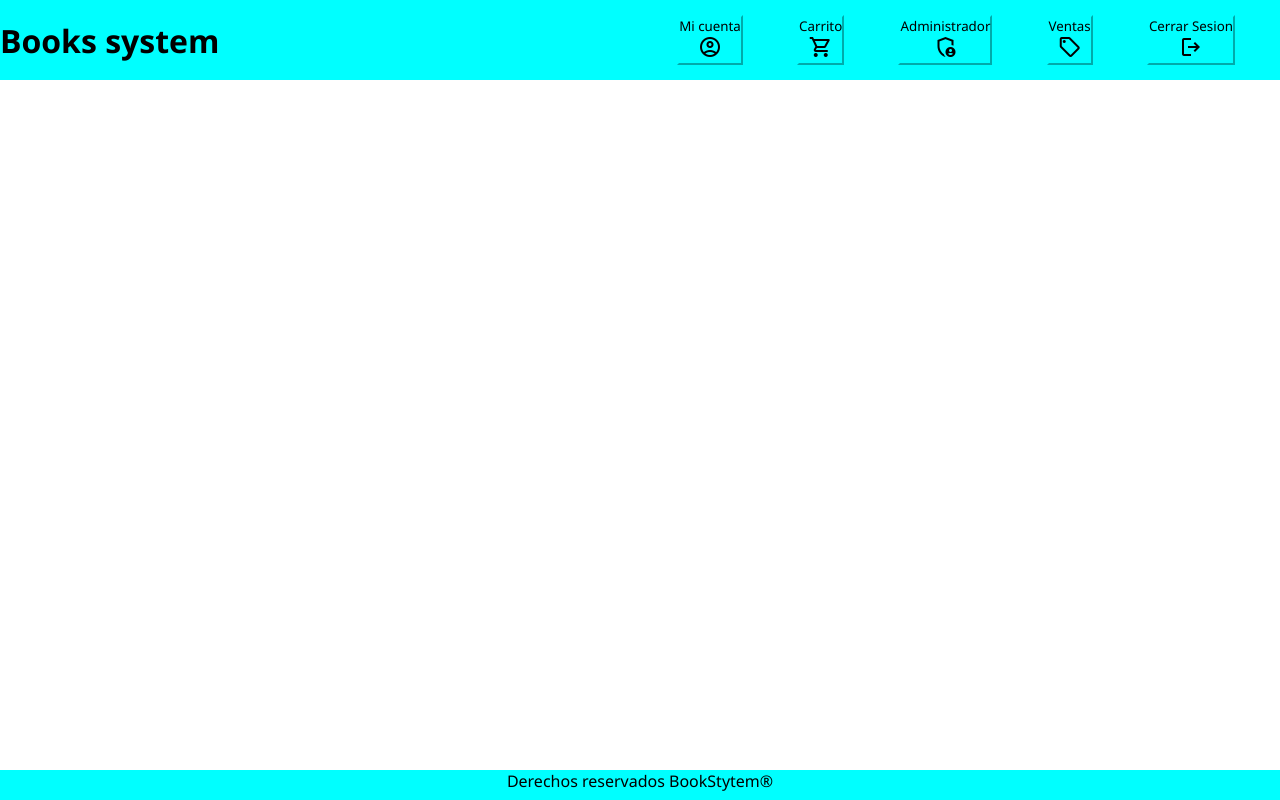
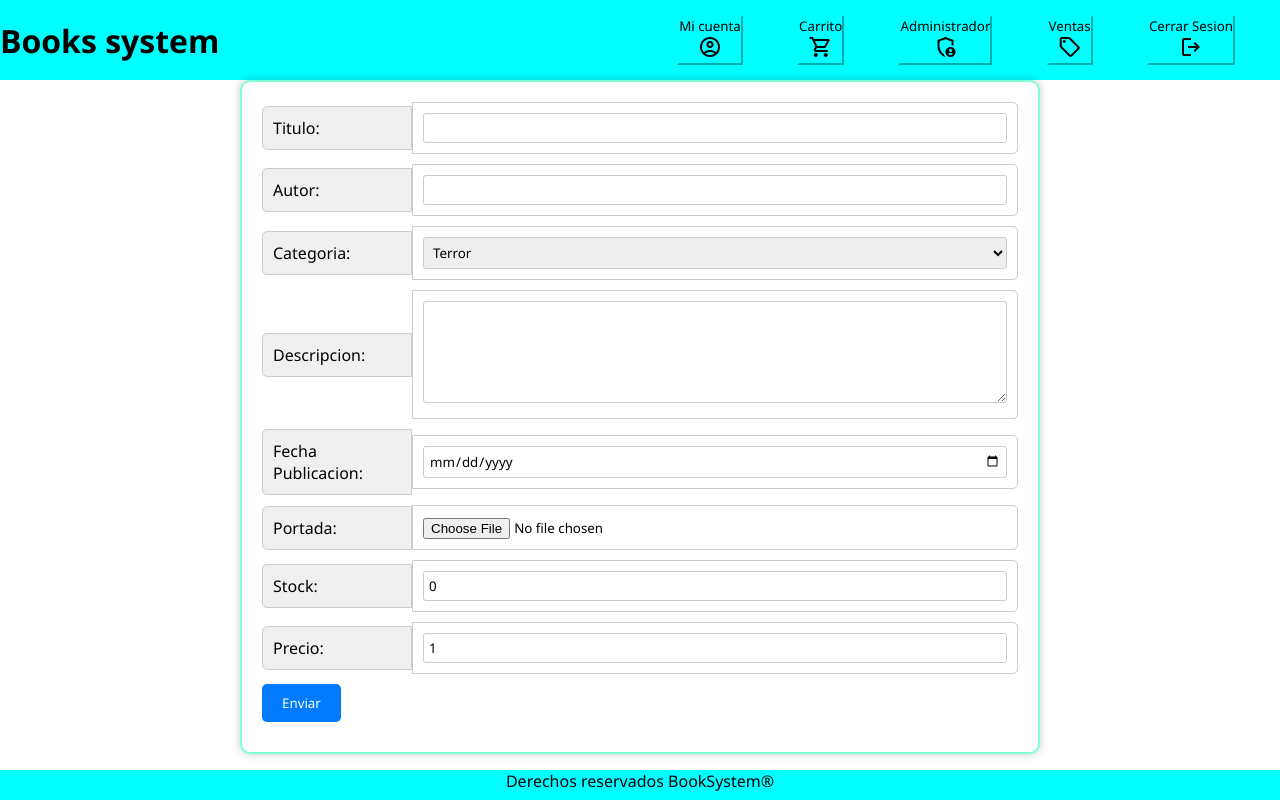
Before and after one commit to JuanDouCore/LibroSystem-ECOMMERCE, a PHP site: page /admin/cargar_libro.php in a window 1280 px wide. Run offline with PHP 8.4, Linux system fonts and the light colour scheme; the visitor is signed in with stand-in values (Sample User, id 1).

Commit message:
cargar libro

```diff
--- a/admin/cargar_libro.php
+++ b/admin/cargar_libro.php
@@ -157,13 +157,77 @@
 
 
     <section id="seccionCargarLibroPhp">
+                <?php
 
-                <div>
-                    <form action=""></form>
+                if(isset($_SESSION['errorCargaLibro'])){
+                    echo '<p style="color:red;"> '.$_SESSION['errorCargaLibro'].' </p>';
+                    unset($_SESSION['errorCargaLibro']);
+                }
+
+                ?>
+                <div class="formularioCarga">
+                    <form action="../controllers/adminController.php" method="post" enctype="multipart/form-data">
+                        <div class="form-group">
+                            <div class="label-box">Titulo:</div>
+                            <div class="input-box">
+                                <input type="text" name="titulo" required>
+                            </div>
+                        </div>
+                        <div class="form-group">
+                            <div class="label-box">Autor:</div>
+                            <div class="input-box">
+                                <input type="text" name="autor" required>
+                            </div>
+                        </div>
+                        <div class="form-group">
+                            <div class="label-box">Categoria:</div>
+                            <div class="input-box">
+                                <select name="categoria" id="categoria">
+                                    <option value="TERROR">Terror</option>
+                                    <option value="COMEDIA">Comedia</option>
+                                </select>
+                            </div>
+                        </div>
+                        <div class="form-group">
+                            <div class="label-box">Descripcion:</div>
+                            <div class="input-box">
+                            <textarea name="descripcion" rows="5" required></textarea>
+                            </div>
+                        </div>
+                        <div class="form-group">
+                            <div class="label-box">Fecha Publicacion:</div>
+                            <div class="input-box">
+                                <input type="date" name="fecha_publicacion" required>
+                            </div>
+                        </div>
+                        <div class="form-group">
+                            <div class="label-box">Portada:</div>
+                            <div class="input-box">
+                                <input type="file" name="portada" accept="image/*" required>
+                            </div>
+                        </div>
+                        <div class="form-group">
+                            <div class="label-box">Stock:</div>
+                            <div class="input-box">
+                                <input type="number" min="0" value = "0" name="stock" required>
+                            </div>
+                        </div>
+                        <div class="form-group">
+                            <div class="label-box">Precio:</div>
+                            <div class="input-box">
+                                <input type="number" min="1" value = "1" name="precio" required>
+                            </div>
+                        </div>
+
+                        <div class="form-group">
+                            <button class ="botonform" type="submit" name="cargarlibro">Enviar</button>
+                        </div>
+                    </form>
                 </div>
     </section>
 
-    <footer class="footerUsuariosPhp">Derechos reservados BookStytem®</footer>
+
+    <footer class="footerUsuariosPhp">Derechos reservados BookSystem®</footer>
 
     <script src="script.js"></script>
 
--- a/style.css
+++ b/style.css
@@ -432,9 +432,53 @@ footer{
 /* PAGINA CARGAR LIBROS PHP */
 
 #seccionCargarLibroPhp{
-    height: 100%;
+    display: flex;
+            justify-content: center;
+            align-items: center;
+            height: 100%;
+}
+.formularioCarga {
+    background-color: lightgray;
+    border: solid 2px aquamarine;
     width: 100%;
+            max-width: 800px;
+            padding: 20px;
+            background-color: #fff;
+            border-radius: 10px;
+            box-shadow: 0px 0px 10px rgba(0, 0, 0, 0.2);
+}
+.form-group {
+    display: flex;
+    align-items: center;
+    margin-bottom: 10px;
+}
+.label-box {
+    width: 150px;
+    padding: 10px;
+    border: 1px solid #ccc;
+    border-radius: 5px 0 0 5px;
+    background-color: #f0f0f0;
+}
+.input-box {
+    flex: 1;
+    padding: 10px;
+    border: 1px solid #ccc;
+    border-radius: 0 5px 5px 0;
+}
+input[type="text"], input[type="image"],
+input[type="number"], input[type="date"], select, textarea {
+    width: 100%;
+    padding: 5px;
+    border: 1px solid #ccc;
+    border-radius: 3px;
+}
+.botonform {
+    padding: 10px 20px;
+            background-color: #007bff;
+            color: #fff;
+            border: none;
+            border-radius: 5px;
+            cursor: pointer;
 }
 
-
 /* FIN PAGINA CARGAR LIBROS PHP   */
```
Also changed, not shown: controllers/adminController.php (+42 -0 lines), database/database.php (+13 -1 lines), images/64d2421f301f9nic1.webp (added), images/64d2426727496balduOjo.webp (added), images/64d2450cc2323nic1.webp (added), images/64d2455962a19nic1.webp (added), images/64d245b363852nic1.webp (added), images/64d24b55a887dimage_2023-08-08_110249632.png (added).
